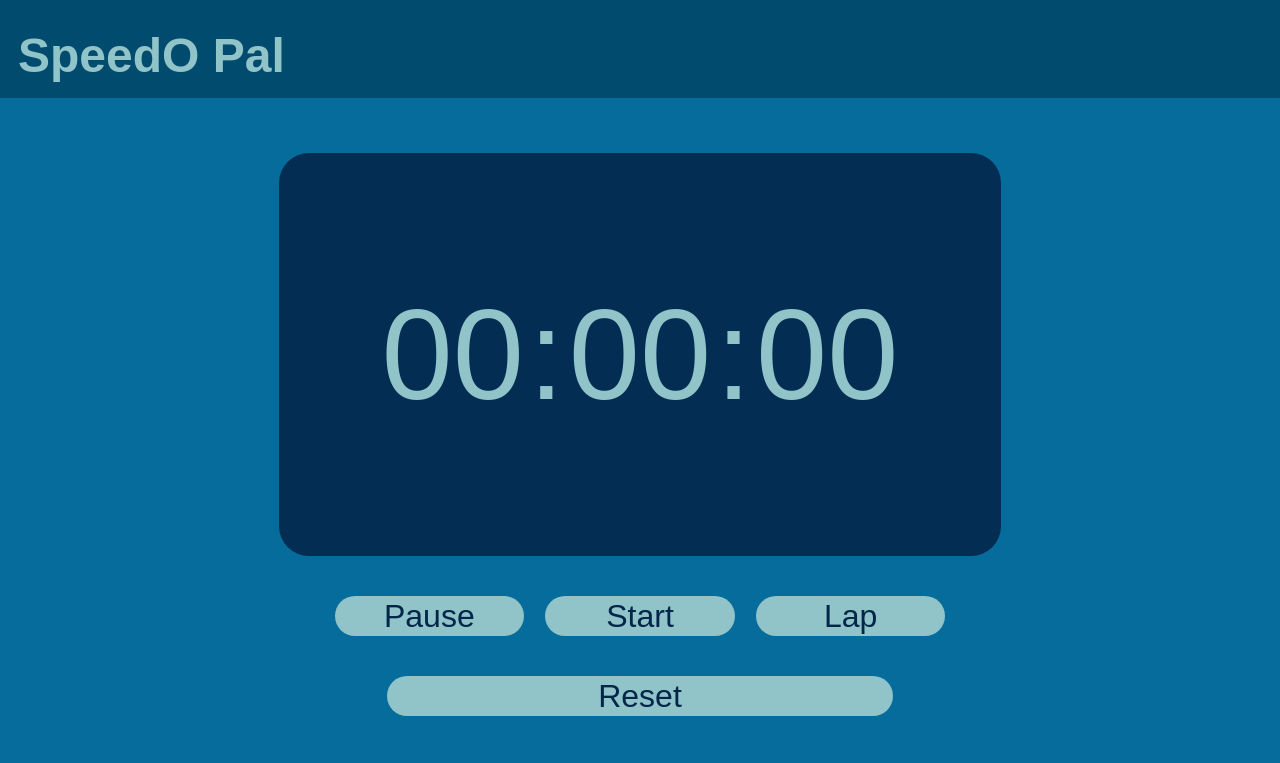
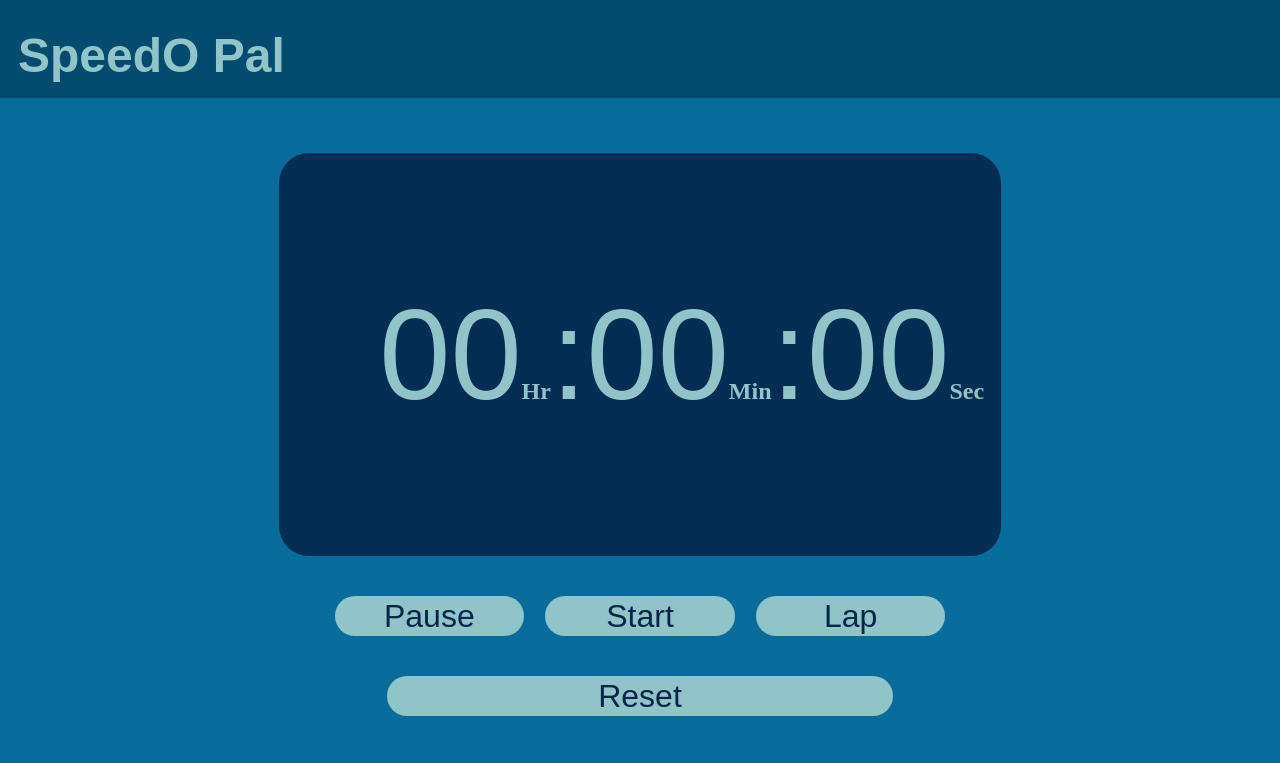
Before and after one commit to jinilshah21/Stop-Watch, a plain HTML site: page index.html in a window 1280 px wide. Shown: the top 763 px of the page. Drawn offline with Linux system fonts and the light colour scheme.

Commit message:
Update clockscript.js
added subscripts to clock

```diff
--- a/index.html
+++ b/index.html
@@ -17,10 +17,10 @@
 
         <div class="watchnumbers">
             <p class="hour" id="hour">00</p>
+            <p class="colen"><span>Hr</span>:</p>
+            <p class="min" id="min">00<span>Min</span></p>
             <p class="colen">:</p>
-            <p class="min" id="min">00</p>
-            <p class="colen">:</p>
-            <p class="sec" id="sec">00</p>
+            <p class="sec" id="sec">00<span>Sec</span></p>
         </div>
     </div>
     <div class="buttons">
--- a/watchDesign.css
+++ b/watchDesign.css
@@ -40,6 +40,11 @@ body{
     font-size: 8rem;
     font-family: sans-serif;
     color:#90c4c8;
+}
+span{
+    font-size: 1.5rem;
+    font-weight: 700;
+    font-family: serif;
 }
 .hour{
     font-size: 8rem;
```
